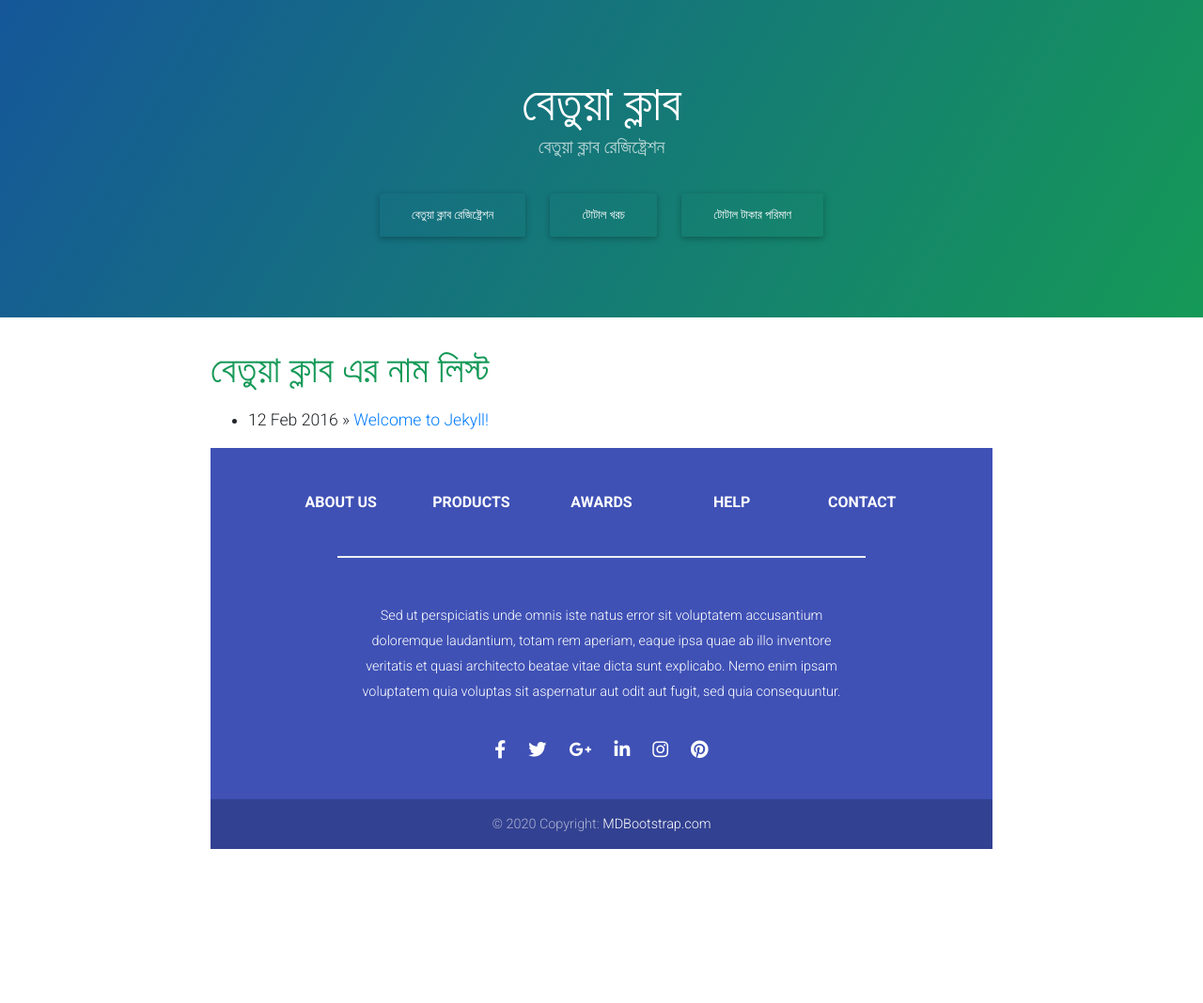
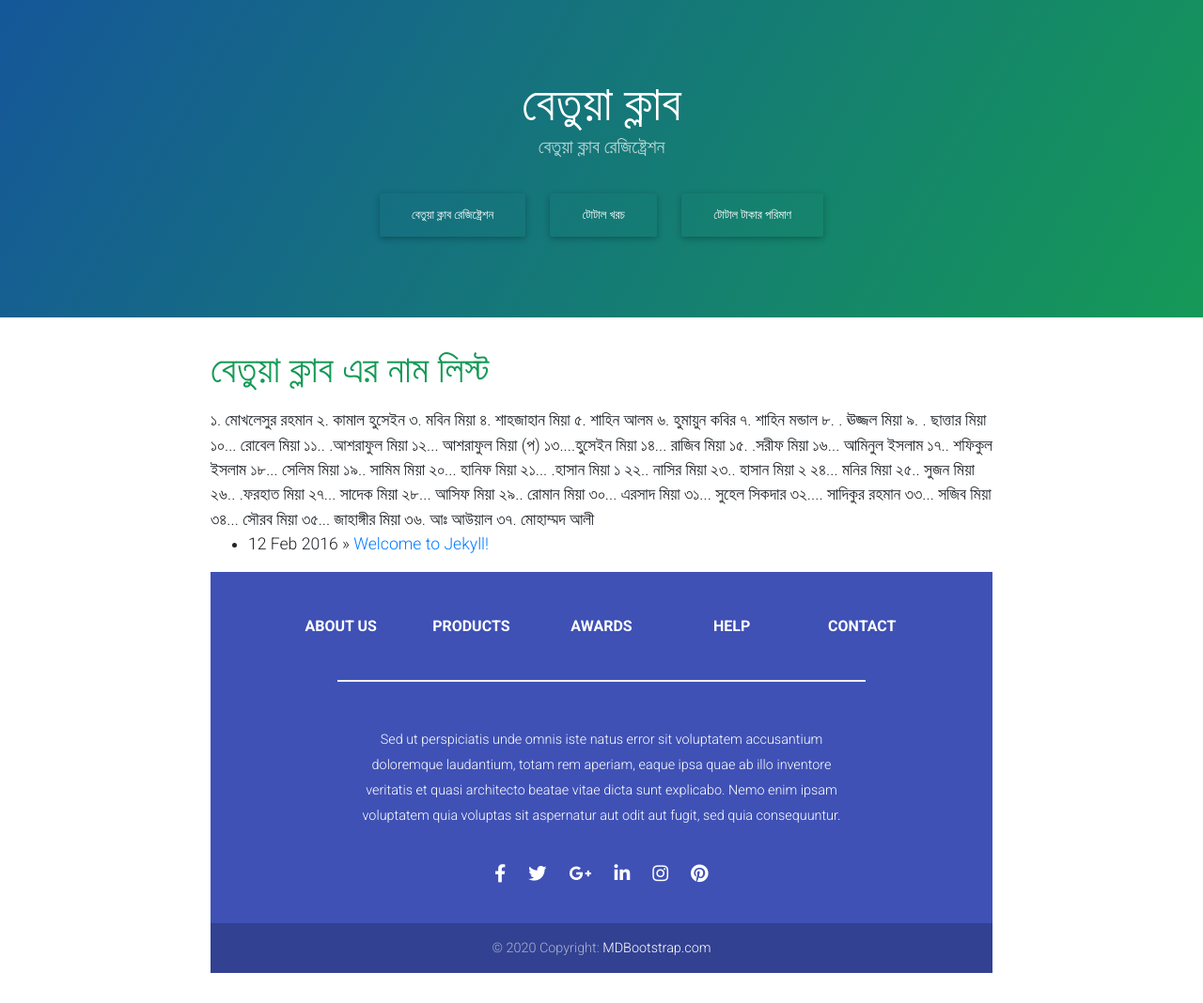
Before and after one commit to shahinmondal/betuaclub.github.io, a Jekyll site: the page built from index.html, in a window 1280 px wide. Shown: the whole page at 94% size. Built offline with Jekyll 4.4.1, drawn with Linux system fonts in a browser that asks for light colours; nearby versions of some CDN libraries; the list of posts is cut into pages by our own code; before the commit the page ends 936 px from its top, so only the background shows below that.

Commit message:
Update index.html

```diff
--- a/index.html
+++ b/index.html
@@ -5,6 +5,44 @@
 
 <div id="home">
   <h1> বেতুয়া ক্লাব এর নাম লিস্ট </h1>
+  ১.   মোখলেসুর রহমান
+২.   কামাল হুসেইন
+৩.   মবিন মিয়া
+৪.   শাহজাহান মিয়া
+৫.   শাহিন আলম
+৬.   হুমায়ুন কবির
+৭.    শাহিন মন্ডাল
+৮. .  ঊজ্জল মিয়া
+৯.  . ছাত্তার মিয়া
+১০...  রোবেল মিয়া
+১১..  .আশরাফুল মিয়া
+১২... আশরাফুল মিয়া (প)
+১৩....হুসেইন মিয়া
+১৪... রাজিব মিয়া
+১৫.   .সরীফ মিয়া
+১৬... আমিনুল ইসলাম
+১৭..  শফিকুল ইসলাম
+১৮... সেলিম মিয়া
+১৯..   সামিম মিয়া
+২০...  হানিফ মিয়া
+২১... .হাসান মিয়া ১
+২২..  নাসির মিয়া
+২৩..  হাসান মিয়া ২
+২৪... মনির মিয়া
+২৫..  সুজন মিয়া
+২৬..  .ফরহাত মিয়া
+২৭... সাদেক মিয়া
+২৮... আসিফ মিয়া
+২৯..   রোমান মিয়া
+৩০...  এরসাদ মিয়া
+৩১...  সুহেল সিকদার
+৩২.... সাদিকুর রহমান
+৩৩...  সজিব মিয়া
+৩৪... সৌরব মিয়া
+৩৫...  জাহাঙ্গীর মিয়া
+৩৬.    আঃ আউয়াল
+৩৭.   মোহাম্মদ আলী
+
   <ul class="posts">
     {% for post in site.posts %}
       <li><span>{{ post.date | date_to_string }}</span> &raquo; <a href="{{ site.baseurl }}{{ post.url }}">{{ post.title }}</a></li>
```
